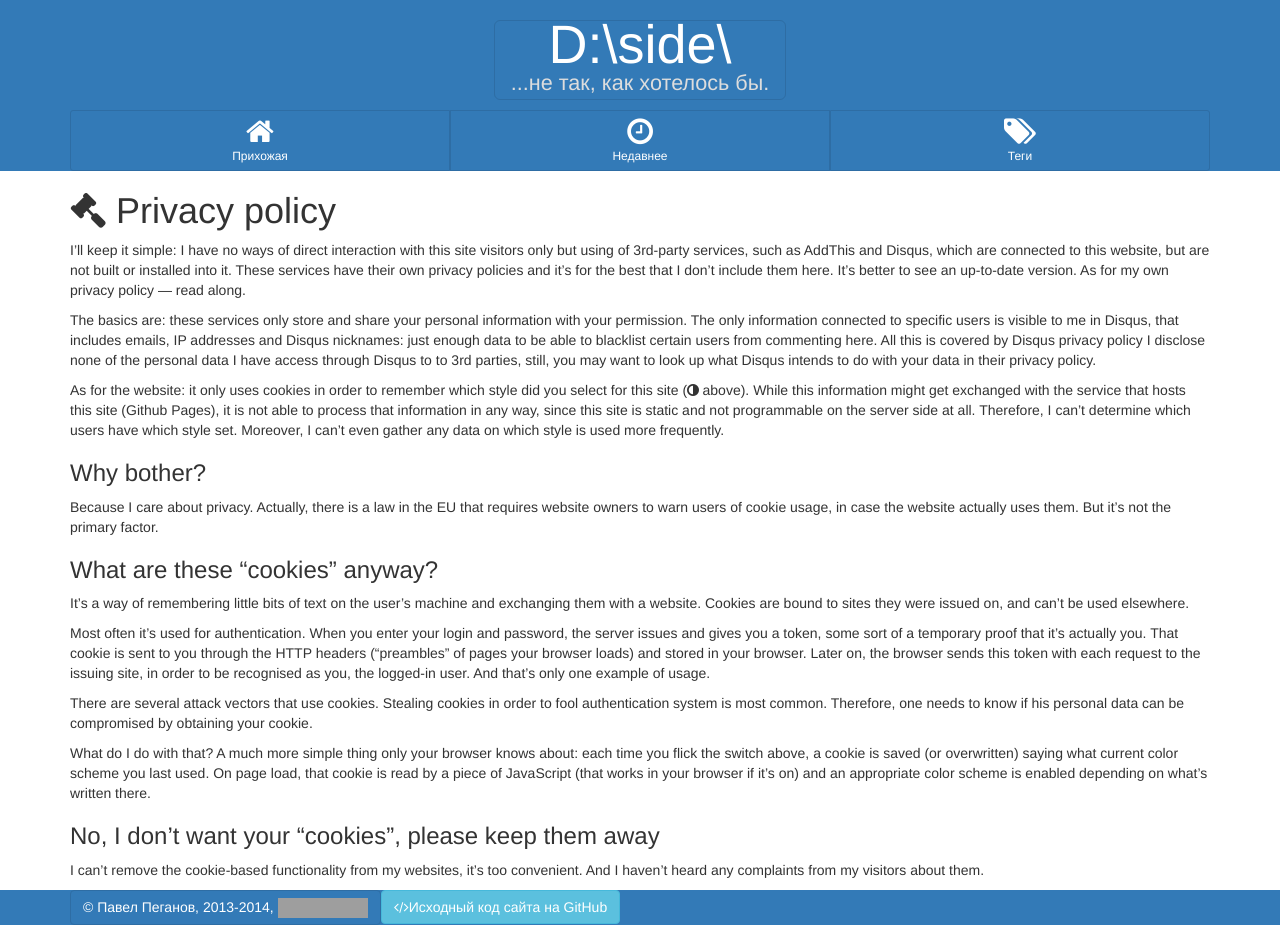
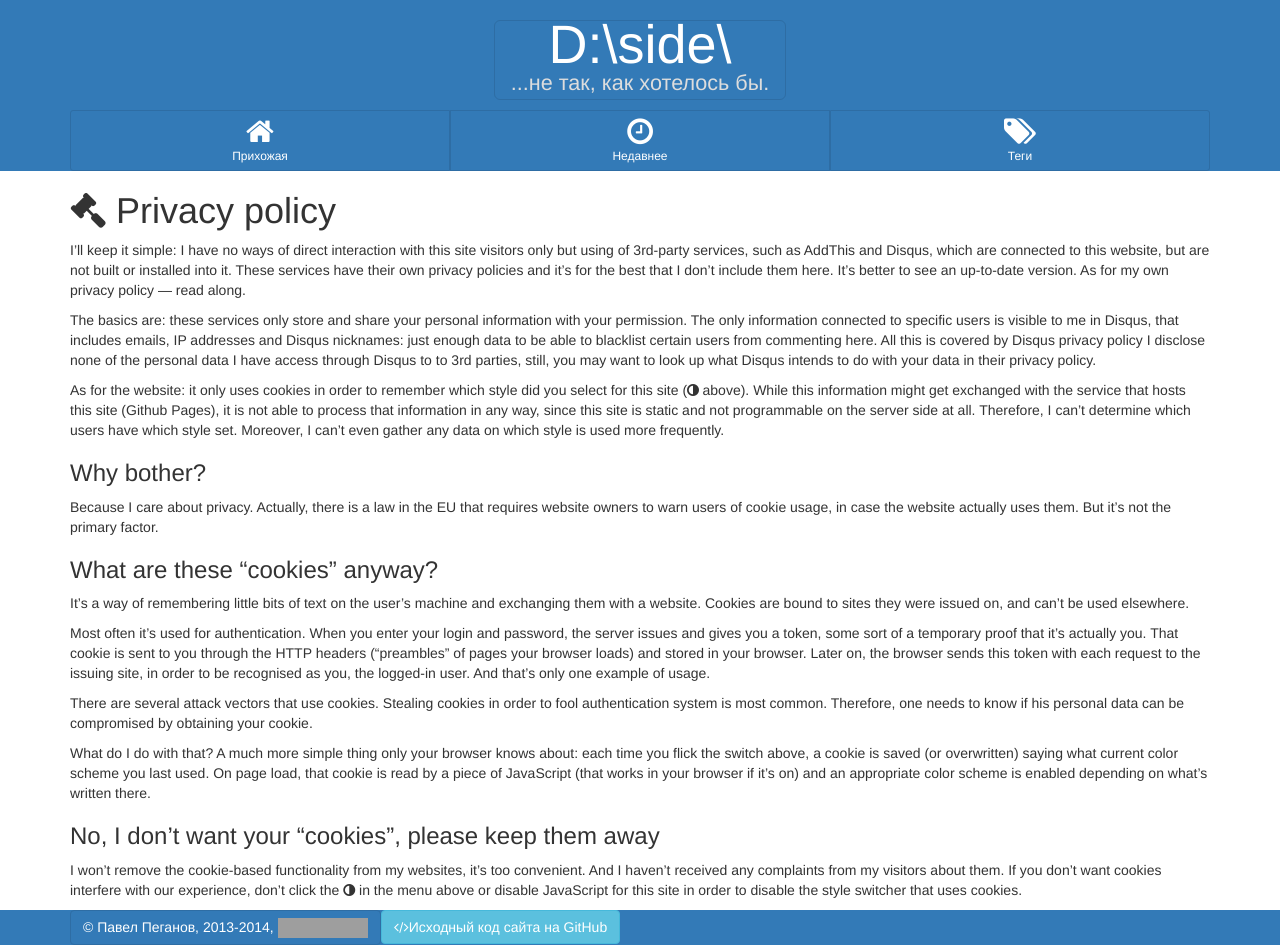
Before and after one commit to D-side/d-side.github.io, a Jekyll site: the page built from privacy/index.md, in a window 1280 px wide. Built offline with Jekyll 4.4.1, drawn with Linux system fonts in a browser that asks for light colours; nearby versions of some CDN libraries; library files that are not in the unit come from our copies; Markdown is read by kramdown in place of the engine named in the settings; grey boxes are pictures that could not be loaded.

Commit message:
Mobile fix

```diff
--- a/404.html
+++ b/404.html
@@ -35,7 +35,7 @@
                 background-color: #fff;
             }
 
-            p.e {
+            .e {
                 color: #ccf;
                 font-size: 0.5em;
                 list-style: none;
@@ -44,7 +44,7 @@
                 text-align: justify;
                 margin: 1em;;
             }
-            p.e > a {
+            .e > a {
                 color: #fff;
             }
             h4 {
@@ -71,7 +71,7 @@
             <p class="e">
                 Если вы нашли эту ссылку у меня на сайте, пожалуйста, сообщите мне на мой электронный ящик с указанием ссылки на страницу, где вы её обнаружили. Дальше я разберусь.<br/>
                 Адрес на <a href="/">главной странице</a>.<br/>
-                Спасибо!
+                Спасибо!<br/>
             </p>
         </center>
     </body>
--- a/_config.yml
+++ b/_config.yml
@@ -1,5 +1,5 @@
 name: D:\side\
-quote: ...не так, как xотелось бы.
+quote: ...не так, как <wbr>xотелось бы.
 markdown: redcarpet
 pygments: true
 permalink: /:title/
--- a/privacy/index.md
+++ b/privacy/index.md
@@ -26,4 +26,4 @@
 
 ### No, I don't want your "cookies", please keep them away
 
-I can't remove the cookie-based functionality from my websites, it's too convenient. And I haven't heard any complaints from my visitors about them.
+I won't remove the cookie-based functionality from my websites, it's too convenient. And I haven't received any complaints from my visitors about them. If you don't want cookies interfere with our experience, don't click the <i class="icon-adjust"></i> in the menu above or disable JavaScript for this site in order to disable the style switcher that uses cookies.
```
